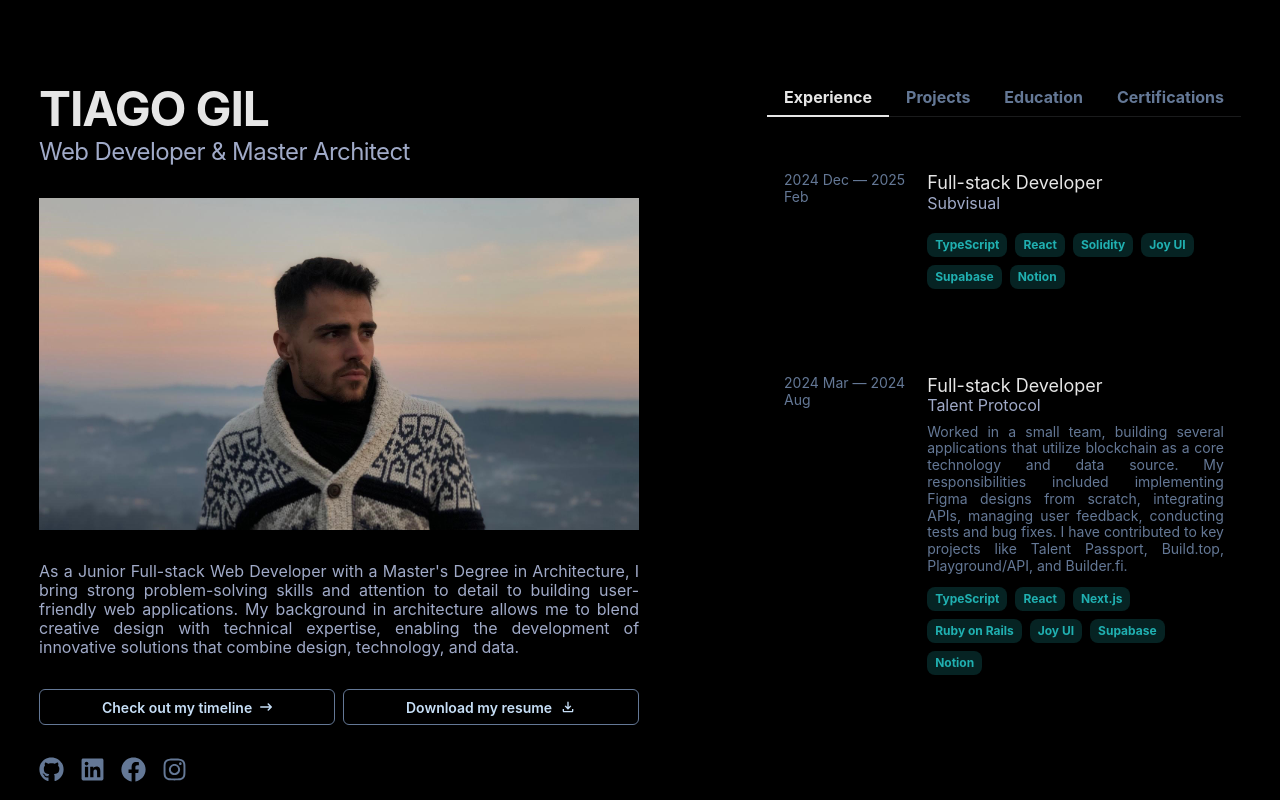
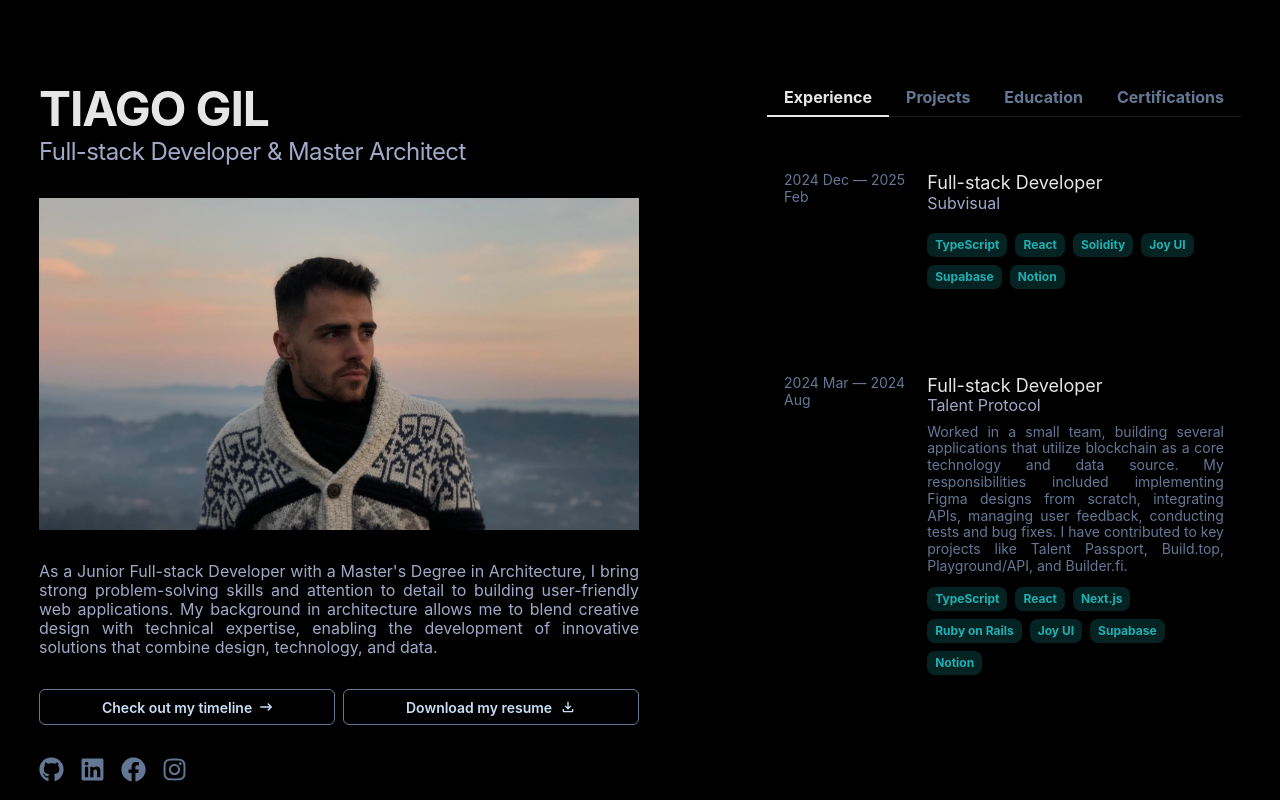
Before and after one commit to thetiagogil/04-thetiagogil, a React (Vite) app: page / in a window 1280 px wide. Built offline with nearby package versions, Linux system fonts and the light colour scheme.

Commit message:
fix title

```diff
--- a/src/components/sections/home-info-section.tsx
+++ b/src/components/sections/home-info-section.tsx
@@ -19,7 +19,7 @@ export const HomeInfoSection = () => (
         TIAGO GIL
       </Typography>
       <Typography level="h3" fontSize={{ xs: 20, lg: 24 }}>
-        Web Developer & Master Architect
+        Full-stack Developer & Master Architect
       </Typography>
     </Stack>
 
@@ -29,10 +29,10 @@ export const HomeInfoSection = () => (
 
     <Stack component="section">
       <Typography level="body-md" textAlign={{ textAlign: "justify" }}>
-        As a Junior Full-stack Web Developer with a Master's Degree in Architecture, I bring strong problem-solving
-        skills and attention to detail to building user-friendly web applications. My background in architecture allows
-        me to blend creative design with technical expertise, enabling the development of innovative solutions that
-        combine design, technology, and data.
+        As a Junior Full-stack Developer with a Master's Degree in Architecture, I bring strong problem-solving skills
+        and attention to detail to building user-friendly web applications. My background in architecture allows me to
+        blend creative design with technical expertise, enabling the development of innovative solutions that combine
+        design, technology, and data.
       </Typography>
     </Stack>
 
```
